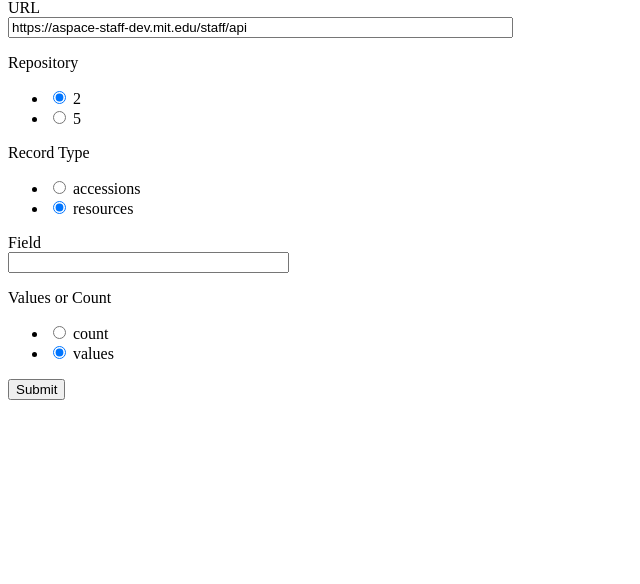
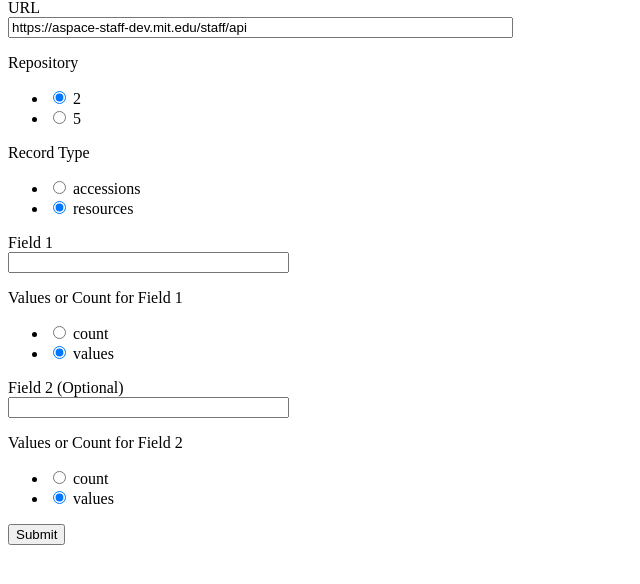
Before and after one commit to ehanson8/flask-web-interface, a Flask app: page /record in a window 1280 px wide. Shown: the part 171-755 px from the top of the page, without its empty margins (0-640 px from the left). Run offline with Flask 2, Linux system fonts and the light colour scheme.

Commit message:
adding optional 2nd field

```diff
--- a/app/forms.py
+++ b/app/forms.py
@@ -27,9 +27,13 @@ class RecordForm(FlaskForm):
     rec_type = RadioField('Record Type', validators=[DataRequired()],
                           choices=['accessions', 'resources'],
                           default='resources')
-    field = StringField('Field', validators=[DataRequired()])
-    values_or_count = RadioField('Values or Count',
-                                 validators=[DataRequired()],
-                                 choices=['count', 'values'],
-                                 default='values')
+    field1 = StringField('Field 1', validators=[DataRequired()])
+    values_or_count1 = RadioField('Values or Count for Field 1',
+                                  validators=[DataRequired()],
+                                  choices=['count', 'values'],
+                                  default='values')
+    field2 = StringField('Field 2 (Optional)')
+    values_or_count2 = RadioField('Values or Count for Field 2',
+                                  choices=['count', 'values'],
+                                  default='values')
     submit = SubmitField('Submit')
--- a/app/routes.py
+++ b/app/routes.py
@@ -42,14 +42,19 @@ def record():
         session['url'] = rec_form.url.data
         session['repo_id'] = rec_form.repo_id.data
         session['rec_type'] = rec_form.rec_type.data
-        session['field'] = rec_form.field.data
-        session['values_or_count'] = rec_form.values_or_count.data
+        session['field1'] = rec_form.field1.data
+        session['values_or_count1'] = rec_form.values_or_count1.data
+        session['field2'] = rec_form.field2.data
+        session['values_or_count2'] = rec_form.values_or_count2.data
         flash(
               'Submitted URL: {}, Repository: {}, Record Type: {}, '
-              'Field: {}, Values or Count: {}'.format(
+              'Field 1: {}, Values or Count 1: {}, Field 2: {}, '
+              'Values or Count 2: {}'.format(
                                 rec_form.url.data, rec_form.repo_id.data,
-                                rec_form.rec_type.data, rec_form.field.data,
-                                rec_form.values_or_count.data
+                                rec_form.rec_type.data, rec_form.field1.data,
+                                rec_form.values_or_count1.data,
+                                rec_form.field2.data,
+                                rec_form.values_or_count2.data
               )
         )
         return redirect(url_for('report'))
@@ -71,8 +76,10 @@ def report():
                                       session['url'],
                                       session['repo_id'],
                                       session['rec_type'],
-                                      session['field'],
-                                      session['values_or_count']
+                                      session['field1'],
+                                      session['values_or_count1'],
+                                      session['field2'],
+                                      session['values_or_count2']
         )
     return render_template(
         'report.html', title='Report Results', file=file
--- a/app/templates/record.html
+++ b/app/templates/record.html
@@ -20,15 +20,23 @@
             {{ form.rec_type(size=2) }}
         </p>
         <p>
-            {{ form.field.label }}<br>
-            {{ form.field(size=32) }}
+            {{ form.field1.label }}<br>
+            {{ form.field1(size=32) }}
         </p>
-        {% for error in form.field.errors %}
+        {% for error in form.field1.errors %}
             <span style="color: red;">[{{ error }}]</span>
         {% endfor %}
         <p>
-            {{ form.values_or_count.label }}<br>
-            {{ form.values_or_count(size=2) }}
+            {{ form.values_or_count1.label }}<br>
+            {{ form.values_or_count1(size=2) }}
+        </p>
+        <p>
+            {{ form.field2.label }}<br>
+            {{ form.field2(size=32) }}
+        </p>
+        <p>
+            {{ form.values_or_count2.label }}<br>
+            {{ form.values_or_count2(size=2) }}
         </p>
         <p>{{ form.submit() }}</p>
     </form>
```
Also changed, not shown: app/models.py (+12 -5 lines).
